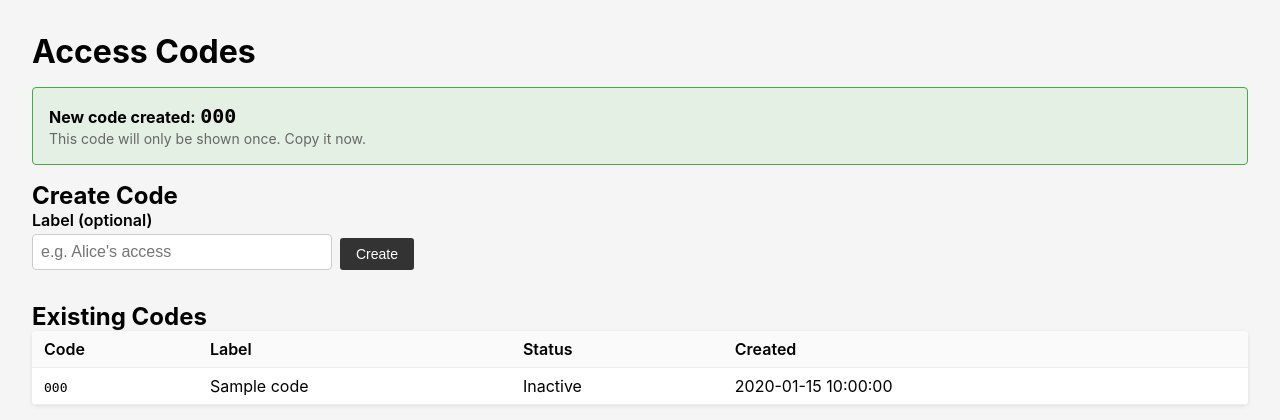
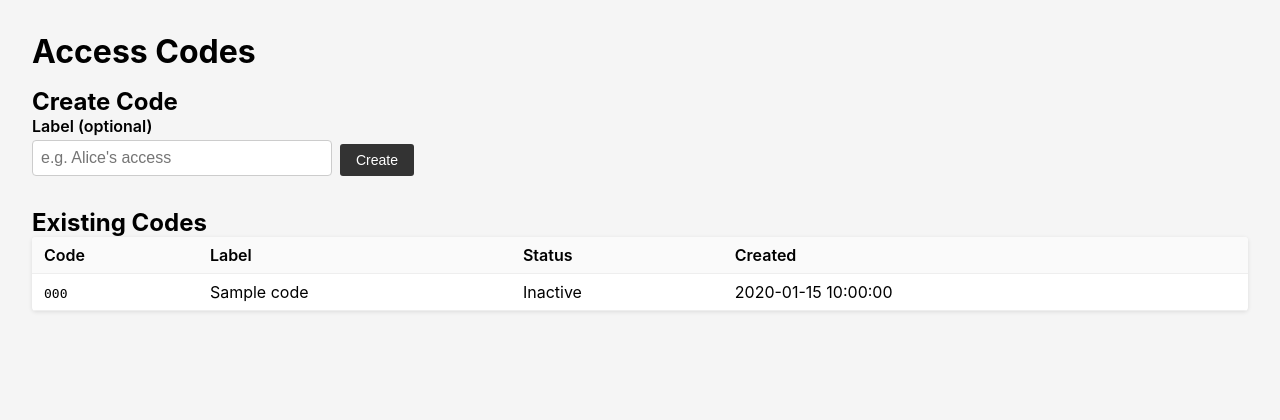
Before and after one commit to NovaProtocol/GateKeeper, a Flask app: template templates/manage.html in a window 1280 px wide. Shown: the top 420 px of the page. Run offline with Flask 3, Linux system fonts and the light colour scheme; the template is opened without the code that fills it: most values are stand-ins (such as "Sample title", 1, 10 or a date in 2020).

Commit message:
Remove one-time-show banner on code create

```diff
--- a/app.py
+++ b/app.py
@@ -165,9 +165,7 @@ def manage_create():
         db.commit()
     except sqlite3.IntegrityError:
         return "Code generation collision, try again", 500
-    return render_template("manage.html", new_code=new_code, codes=db.execute(
-        "SELECT id, code, label, active, created_at FROM codes ORDER BY created_at DESC"
-    ).fetchall())
+    return redirect("/manage")
 
 
 @app.route("/manage/invalidate", methods=["POST"])
--- a/templates/manage.html
+++ b/templates/manage.html
@@ -28,13 +28,6 @@
 </head>
 <body>
 <h1>Access Codes</h1>
-
-{% if new_code %}
-<div class="new-code">
-  <strong>New code created:</strong> <code>{{ new_code }}</code><br>
-  <span style="font-size:.875rem;color:#666;">This code will only be shown once. Copy it now.</span>
-</div>
-{% endif %}
 
 <section>
   <h2>Create Code</h2>
```
